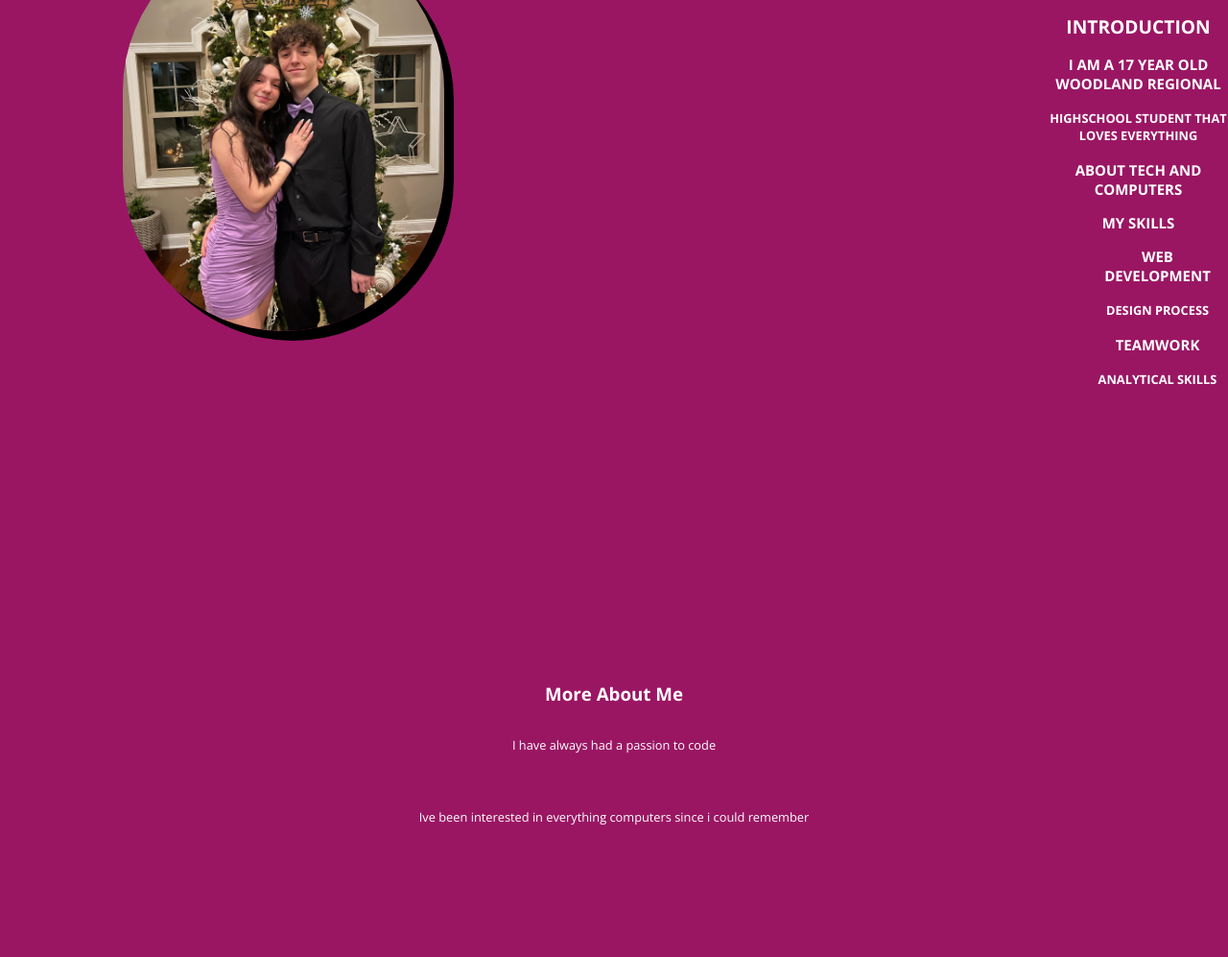
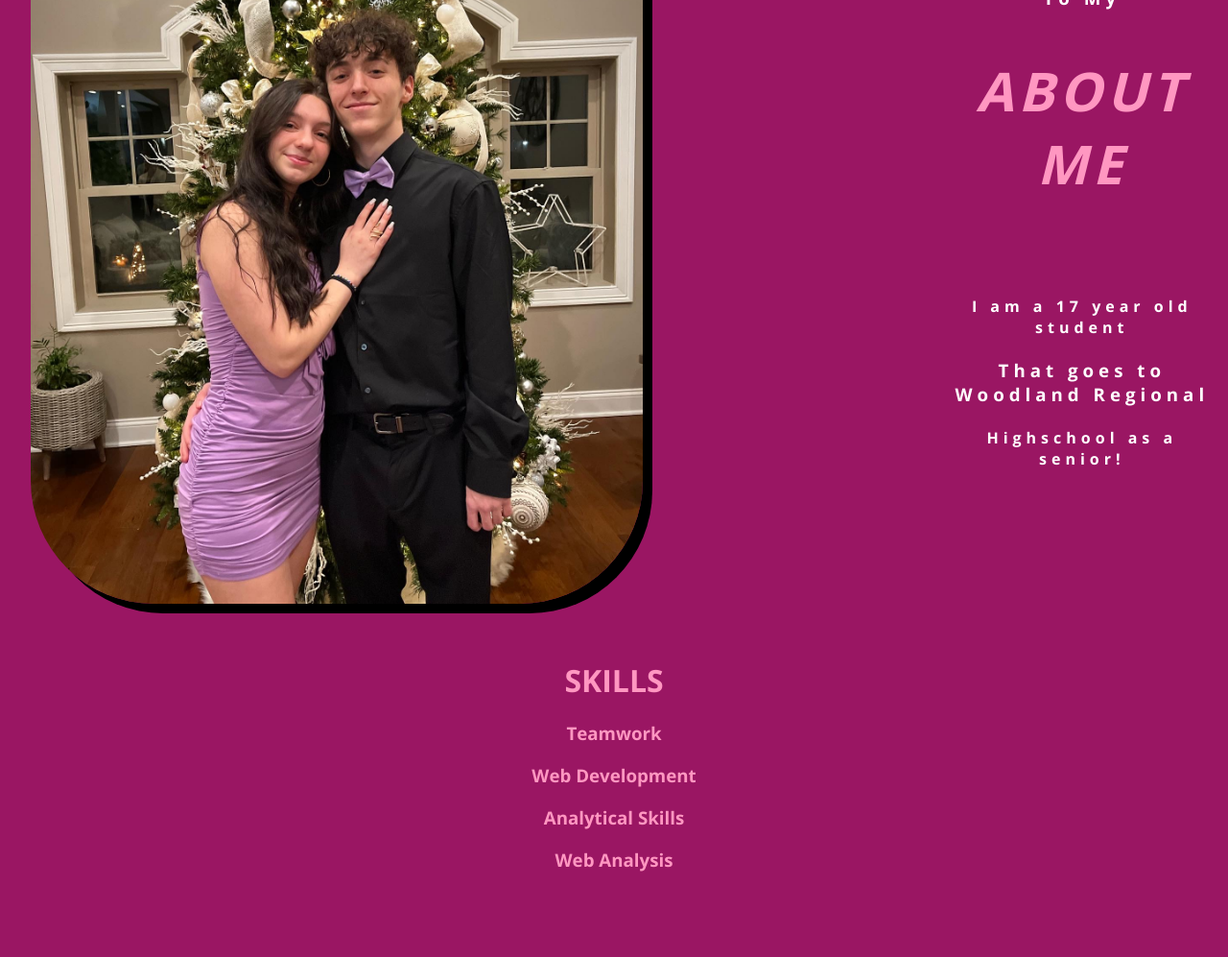
Before and after one commit to CSF2223/DylanS, a plain HTML site: page aboutMe.html in a window 1280 px wide. Shown: the part 276-1273 px from the top of the page at 96% size. Drawn offline with nearby package versions, Linux system fonts and the light colour scheme.

Commit message:
Submit For Grading

```diff
--- a/aboutMe.html
+++ b/aboutMe.html
@@ -6,7 +6,7 @@
     <meta http-equiv="X-UA-Compatible" content="ie=edge">
     <link rel="stylesheet" href="style.css" type="text/css" />
     <link rel="stylesheet" href="nav.css" type="text/css" />
-    <title>Dylan's Blog</title>
+    <title>Dylan's Portfolio</title>
 </head>
 <body>
 
@@ -31,43 +31,34 @@
          </div><!-- close navbar links class -->
     </nav><!-- close navbar class -->
 
-    </head>
-	<body>
-	    <section class ="aboutMeSec">
-		<div class="aboutMeImg">
-				<img src="assets/Hoco.jpg">
-			</div><!-- end image-->
-		<div class="AboutMe">
-			<div class="aboutMeTop">
-				<h1>About Me</h1>
-			</div><!-- end header-->
-			<div class="aboutMeBottom">
-				<h2>Introduction</h2>
-				<h3> I am a 17 year old Woodland Regional<h3>
-				<h4>Highschool student that loves everything</h4>
-				<h3>about tech and computers</h3>
-			</div><!-- end intro-->
-			<div class="skillsTextTop">
-				<h3>My Skills</h3>
-				<ul id="skillsTextBottom">
-					<h3>Web Development<h3>
-					<h4>Design process<h4>
-					<h3>Teamwork<h3>
-					<h4>Analytical skills<h4>
-				</ul><!--end skill-list-->
-			</div><!-- end skills-->
 
-			 </section>
+    <!-- Hero Section -->
+    <section class="hero">
+        <div class="aboutMeImage">
+            <img src="assets/Hoco.jpg"></img>
+        </div> <!-- close heroImage class -->
+        <div class="heroText">
+            <div class="heroTextTop">
+                <h3>Welcome!</h3>
+                <h3>To My</h3>
+                <h1 class="heroName"><em>About Me</em></h1>
+            </div>
+            <div class="heroTextBottom">
+                <h4>I am a 17 year old student</h4>
+                <h3>That goes to Woodland Regional</h3>
+                <h4>Highschool as a senior!</h4>
+            </div> <!-- close hero textBottom class -->
+        </div> <!-- close hero text class -->
+    </section>
 
-			<div class="filler">
-				<h3>More About Me</h3>
-				<p>
-					I have always had a passion to code
-				</p>
-				<p>	Ive been interested in everything computers since i could remember </p>
-			</div><!-- end main-text-->
-		</div><!--end container-->
-	</body>
+    <div class="skillsText">
+        <h1>SKILLS</h1>
+        <h3>Teamwork</h3>
+        <h3>Web Development</h3>
+        <h3>Analytical Skills</h3>
+        <h3>Web Analysis</h3>
+    </div>
+
 
     <footer>
         <p class="copyright">&copy; WRHS 2022. All rights reserved</p>
--- a/style.css
+++ b/style.css
@@ -158,66 +158,20 @@ footer {
     display: block;
 }
 
-.filler {
-    display: flex;
-    flex-direction: column;
-    justify-content: center;
-    align-items: center;
-    margin: 0;
-    height: 80vh;
+.skillsText {
+    text-align: center;
+    color: #FF97C1;
 }
 
-.filler p {
-    font-size: 0.8rem;
-    padding-bottom: 2rem;
-    text-align: center;
-    letter-spacing: 0px;
+.aboutMeImage {
+    padding: 2rem;
 }
 
-.aboutMeImg img {
-    border-radius: 50rem;
+.aboutMeImage img {
+    border-radius: 8rem;
     box-shadow: 10px 10px #000;
-    width: 40%;
+    width: 70%;
     height: auto;
-}
-
-.aboutMeImg {
-    padding: 8rem;
-}
-
-.aboutMeTop {
-    color: #FF97C1;
-    font-size: 1.5rem;
-    text-transform: uppercase;
-    text-align: center;
-}
-
-.aboutMeBottom {
-    color: #FFF;
-    font-size: .8rem;
-    text-transform: uppercase;
-    text-align: center;
-}
-
-.skillsTextTop {
-    color: #FFF;
-    font-size: .8rem;
-    text-transform: uppercase;
-    text-align: center;
-}
-
-.skillsTextBottom {
-    color: #FFF;
-    font-size: .5rem;
-    text-transform: uppercase;
-    text-align: center;
-}
-
-.aboutMeSec {
-    display: flex;
-    flex-direction: column;
-    justify-content: space-evenly;
-    align-items: center;
 }
 
 
```
